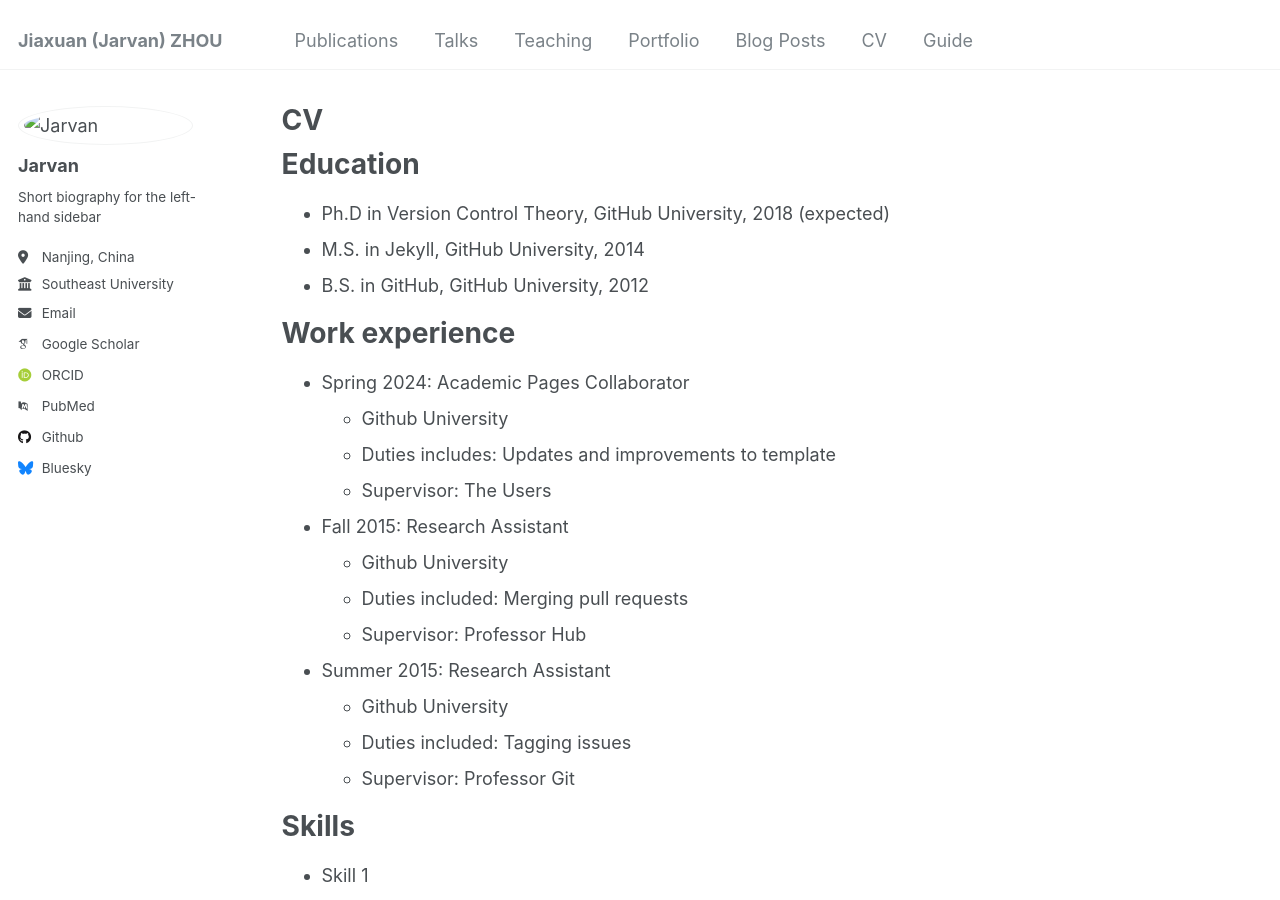
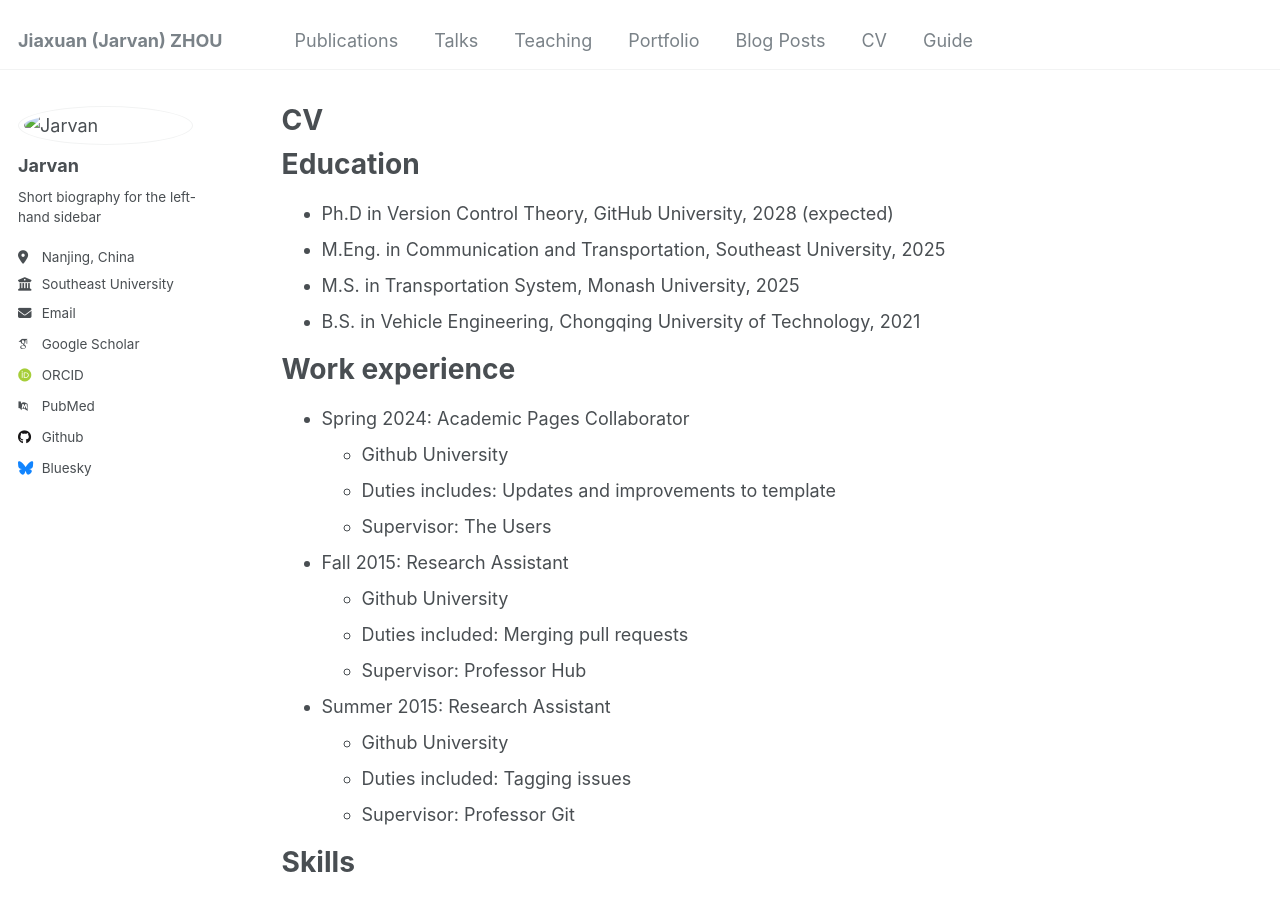
Before and after one commit to jarvanzhouz/jarvanzhouz.github.io, a Jekyll site: the page built from _pages/cv.md, in a window 1280 px wide and 900 px high. Built offline with Jekyll 4.4.1, drawn with Linux system fonts in a browser that asks for light colours; some web fonts are replaced.

Commit message:
Update cv.md

```diff
--- a/_pages/cv.md
+++ b/_pages/cv.md
@@ -11,9 +11,10 @@ redirect_from:
 
 Education
 ======
-* Ph.D in Version Control Theory, GitHub University, 2018 (expected)
-* M.S. in Jekyll, GitHub University, 2014
-* B.S. in GitHub, GitHub University, 2012
+* Ph.D in Version Control Theory, GitHub University, 2028 (expected)
+* M.Eng. in Communication and Transportation, Southeast University, 2025
+* M.S. in Transportation System, Monash University, 2025
+* B.S. in Vehicle Engineering, Chongqing University of Technology, 2021
 
 Work experience
 ======
```
